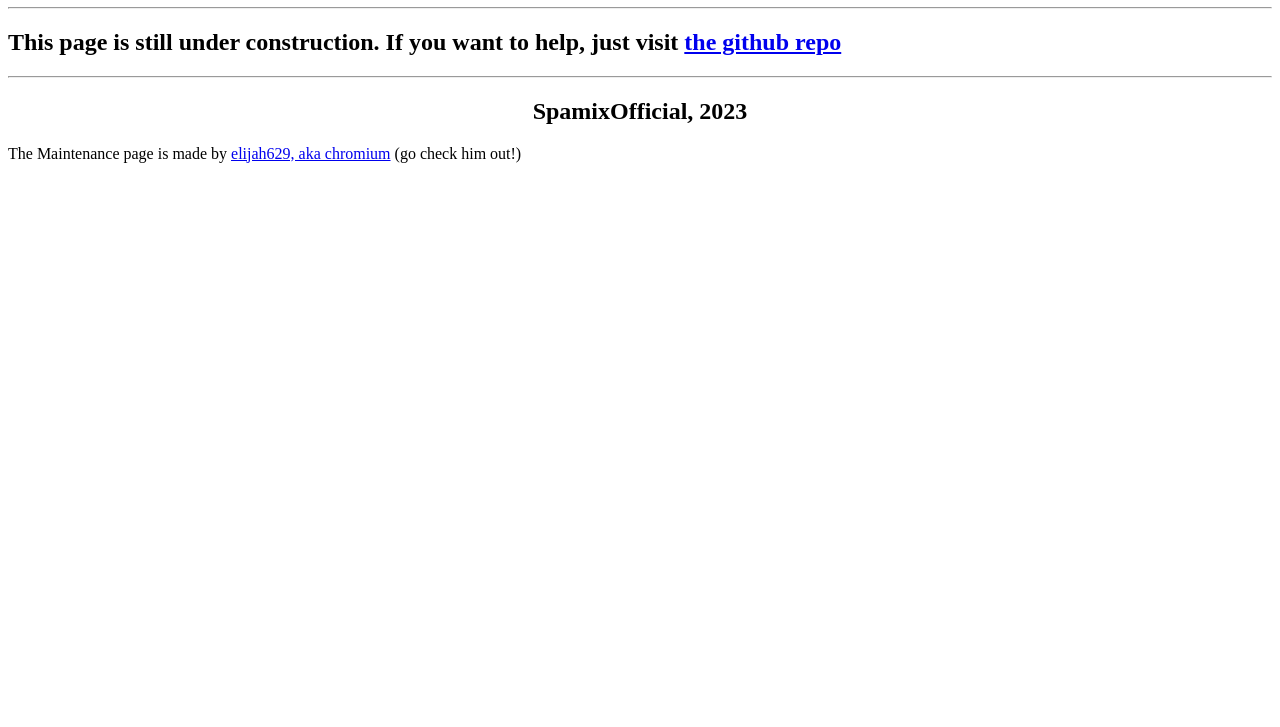
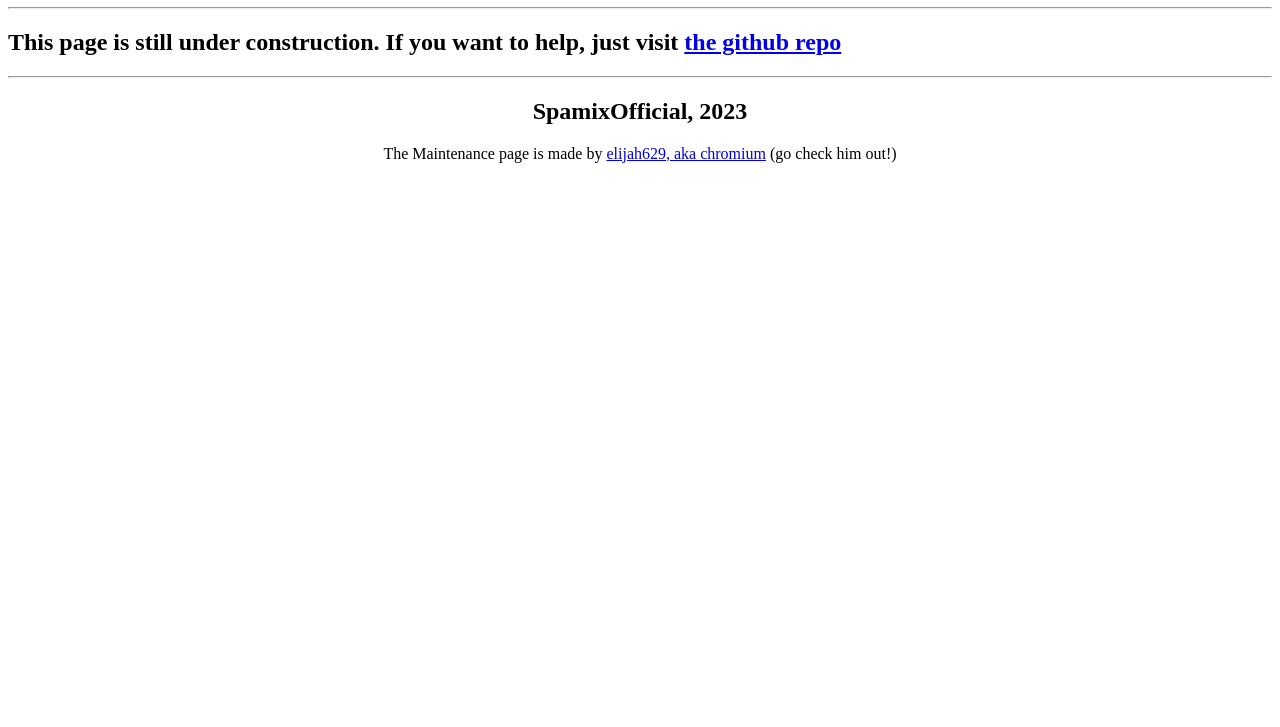
Before and after one commit to SpamixOfficial/spamix.se-website, a plain HTML site: page src/index.html in a window 1280 px wide. Shown: the part 73-800 px from the top of the page. Drawn offline with Linux system fonts and the light colour scheme.

Commit message:
fixed some styling

```diff
--- a/src/index.html
+++ b/src/index.html
@@ -14,6 +14,6 @@
     <h2>This page is still under construction. If you want to help, just visit <a href="https://github.com/spamixofficial/spamix.se-website">the github repo</a></h2>
     <hr>
     <h2 style="text-align: center;">SpamixOfficial, 2023</h2>
-    <p>The Maintenance page is made by <a href="https://github.com/elijah629">elijah629, aka chromium</a> (go check him out!)</p>
+    <p style="text-align: center;">The Maintenance page is made by <a href="https://github.com/elijah629">elijah629, aka chromium</a> (go check him out!)</p>
 </body>
 </html>
```
